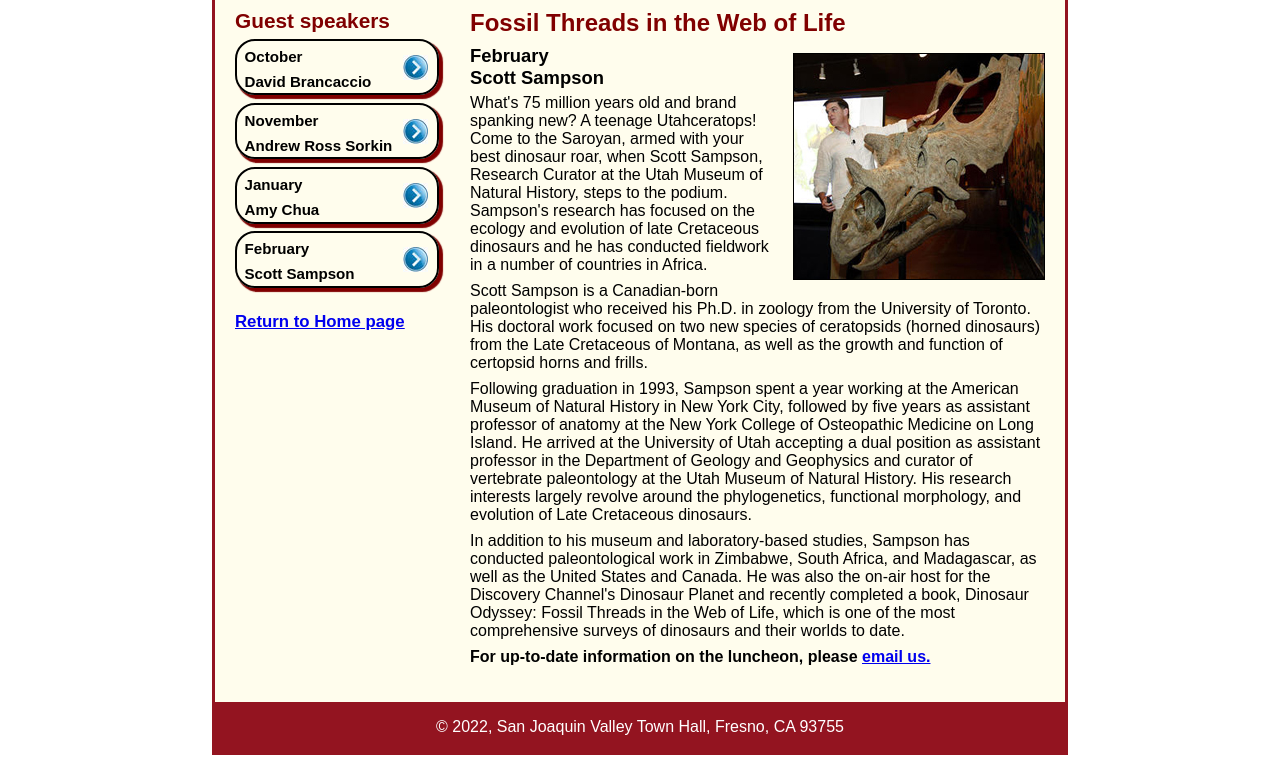
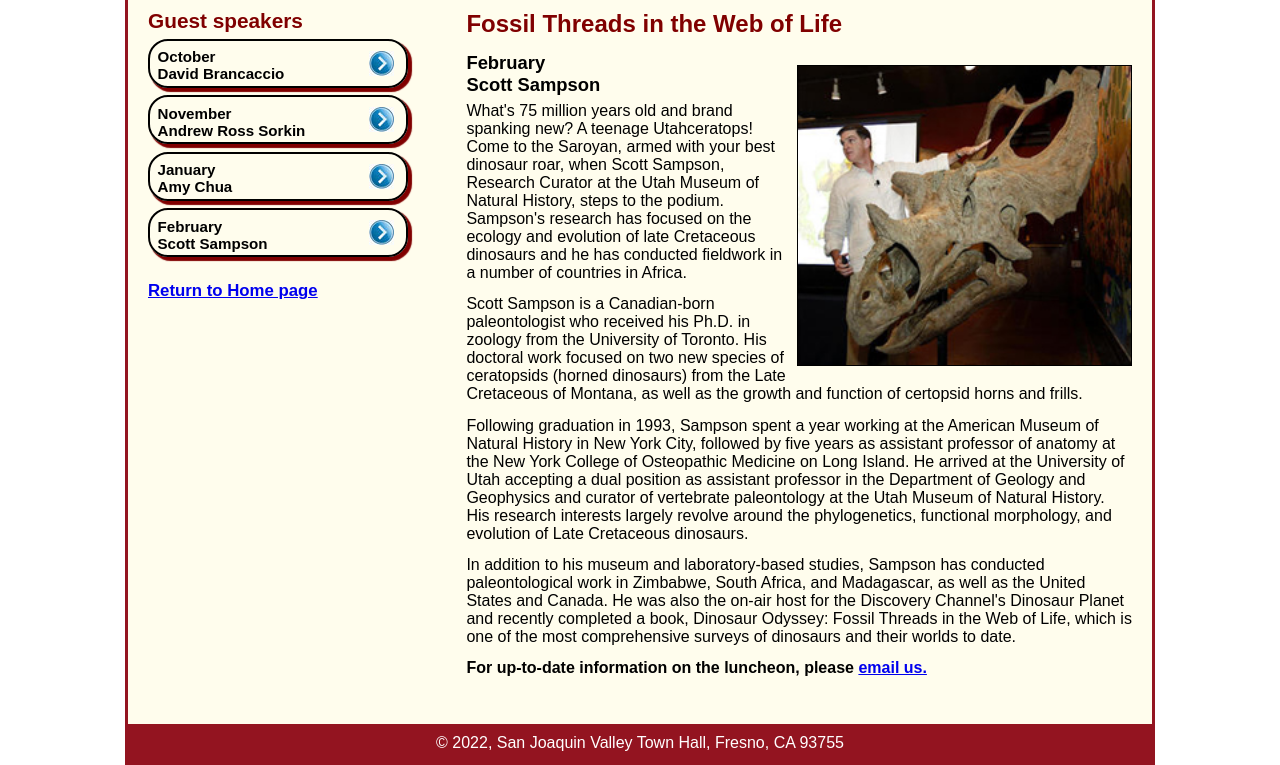
Before and after one commit to cindy2020/town-hall-new, a plain HTML site: page town-hall-cindy2020-main/town_hall/speakers/c07x_sampson.html in a window 1280 px wide. Shown: the part 126-891 px from the top of the page. Drawn offline with Linux system fonts and the light colour scheme.

Commit message:
Add files via upload
M8 Exercise 1 and 2; c07x_sampson and c08x_sampson

```diff
--- a/town-hall-cindy2020-main/town_hall/speakers/c07x_sampson.html
+++ b/town-hall-cindy2020-main/town_hall/speakers/c07x_sampson.html
@@ -50,10 +50,10 @@
 			<h2>Guest speakers</h2>
 			<nav id="nav_list">
 				<ul>
-					<li><h3><a>October<br><a href="c06x_brancaccio.html">David Brancaccio</a></a></h3></li>
-					<li><h3><a>November<br><a href="#">Andrew Ross Sorkin</a></a></h3></li>
-					<li><h3><a>January<br><a href="#">Amy Chua</a></a></h3></li>
-					<li><h3><a>February<br><a href="c07x_sampson.html">Scott Sampson</a></a></h3></li>
+					<li><h3><a href="c06x_brancaccio.html">October<br>David Brancaccio</a></h3></li>
+					<li><h3><a href="#">November<br>Andrew Ross Sorkin</a></h3></li>
+					<li><h3><a href="#">January<br>Amy Chua</a></h3></li>
+					<li><h3><a href="c07x_sampson.html">February<br>Scott Sampson</a></h3></li>
 				</ul>
 			</nav>
 			<h3><a href="../index.html">Return to Home page</a></h3>
--- a/town-hall-cindy2020-main/town_hall/styles/c07x_speaker.css
+++ b/town-hall-cindy2020-main/town_hall/styles/c07x_speaker.css
@@ -9,7 +9,8 @@ html {
 body {
 	font-family: Arial, Helvetica, sans-serif;
     font-size: 100%;
-    width: 850px;
+    width: 98%;
+	max-width: 1024px;
     margin: 0 auto;
     border: 3px solid #931420;
     background-color: #fffded;
@@ -25,11 +26,11 @@ header {
 	    30deg, #f6bb73 0%, #fffded 30%, white 50%, #fffded 80%, #f6bb73 100%);
 }
 header h2 {
-	font-size: 175%;
+	font-size: 1.75em;
 	color: #800000;
 }
 header h3 {
-	font-size: 130%;
+	font-size: 1.3em;
 	font-style: italic;
 }
 header img {
@@ -46,47 +47,48 @@ main {
 
 /* the styles for the section */
 section {
-	width: 575px;
+	width: 65%;
 	float: right;
 	padding: 0 20px 20px 20px;
 }
 section h1 {
 	color: #800000;
 	font-size: 150%;
-	padding-top: .5em;
+	padding-top: 2%;
 	margin: 0;
 }
 section p {
-	padding-bottom: .5em;
+	padding-bottom: 2%;
 }
 
 /* the styles for the article */
 article {
-	padding: .5em 0;
+	padding: 2% 0;
 }
 article h2 {
 	font-size: 115%;
-	padding: 0 0 .25em 0;
+	padding: 0 0 1% 0;
 }
 article img {
 	float: right;
-	margin: .5em 0 1em 1em;
+	width: 50%;
+	margin: 2% 0 1% 1%;
 	border: 1px solid black;
 }
 
 /* the styles for the aside */
 aside {
-	width: 215px;
-	float: right;
+	width: 50%;
+
 	padding: 0 0 20px 20px;
 }
 aside h2 {
 	color: #800000;
-	font-size: 130%;
+	font-size: 1.3em;
 	padding: .6em 0 .25em 0;
 }
 aside h3 {
-	font-size: 105%;
+	font-size: 1.05em;
 	padding-bottom: .25em;
 }
 aside img {
@@ -100,7 +102,7 @@ aside img {
 	margin-bottom: 1.5em;
 }
 #nav_list ul li {
-	width: 200px;
+	width: 50%;
 	font-size: 90%;
 	font-weight: bold;
 	margin-bottom: .5em;
@@ -118,7 +120,7 @@ aside img {
 	font-weight: bold;
 	color: black;
 }
-#nav_List ul li a.current {
+#nav_list ul li a.current {
 	color:#800000;
 }
 a:hover, a:focus {
@@ -133,5 +135,5 @@ footer {
 footer p {
 	text-align: center;
 	color: white;
-	padding: 1em 0;
+	padding: 1% 0;
 }
--- a/town-hall-cindy2020-main/town_hall/styles/c08x_speaker.css
+++ b/town-hall-cindy2020-main/town_hall/styles/c08x_speaker.css
@@ -9,7 +9,7 @@ html {
 body {
 	font-family: Arial, Helvetica, sans-serif;
     font-size: 100%;
-    width: 850px;
+    width: 98%;
     margin: 0 auto;
     border: 3px solid #931420;
     background-color: #fffded;
@@ -46,7 +46,7 @@ main {
 
 /* the styles for the section */
 section {
-	width: 575px;
+	width: 65%;
 	float: right;
 	padding: 0 20px 20px 20px;
 }
@@ -62,7 +62,7 @@ section p {
 
 /* the styles for the article */
 article {
-	padding: .5em 0;
+	padding: .5% 6% 0 0;
 }
 article h2 {
 	font-size: 115%;
@@ -70,13 +70,15 @@ article h2 {
 }
 article img {
 	float: right;
-	margin: .5em 0 1em 1em;
+	margin: 2% 2% 2% 2%;
 	border: 1px solid black;
+	width: 50%;
+	padding-right: 0%;
 }
 
 /* the styles for the aside */
 aside {
-	width: 215px;
+	width: 50%;
 	float: right;
 	padding: 0 0 20px 20px;
 }
@@ -100,7 +102,7 @@ aside img {
 	margin-left: 0;
 	margin-bottom: 1.5em; }
 #nav_list ul li {
-	width: 200px;
+	width: 30%;
 	margin-bottom: .5em;
 	border: 2px double black;
 	border-radius: 10px;
@@ -119,7 +121,27 @@ aside img {
 #nav_list ul li a.current {
 	color: #800000;
 }
-
+/* media query max width 850px */
+@media only screen and (max-width: 850px) {
+	body{
+		font-size: 90%;
+	}
+	#nav_list ul li {
+		border: none;
+		box-shadow: none;
+		background-image: none;
+	}
+	#nav_list ul li a {
+		padding-left: 0;
+	}
+}
+/* media query max width 650 px */
+@media only screen and (max-width: 650px){
+	section, aside {
+		float: none;
+		width: 100%;
+	}
+}
 /* the styles for the footer */
 footer {
 	background-color: #931420;
```
Also changed, not shown: town-hall-cindy2020-main/town_hall/speakers/c08x_sampson.html (+1 -0 lines).
